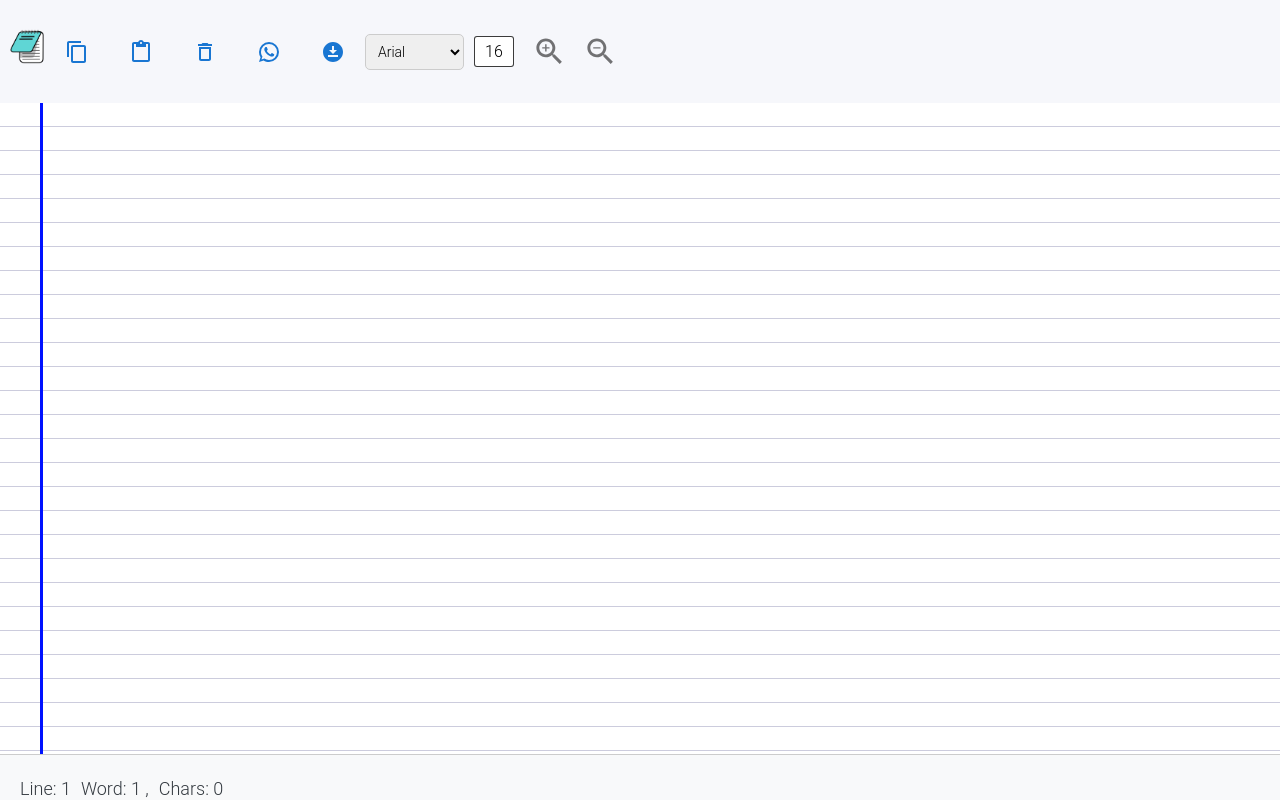
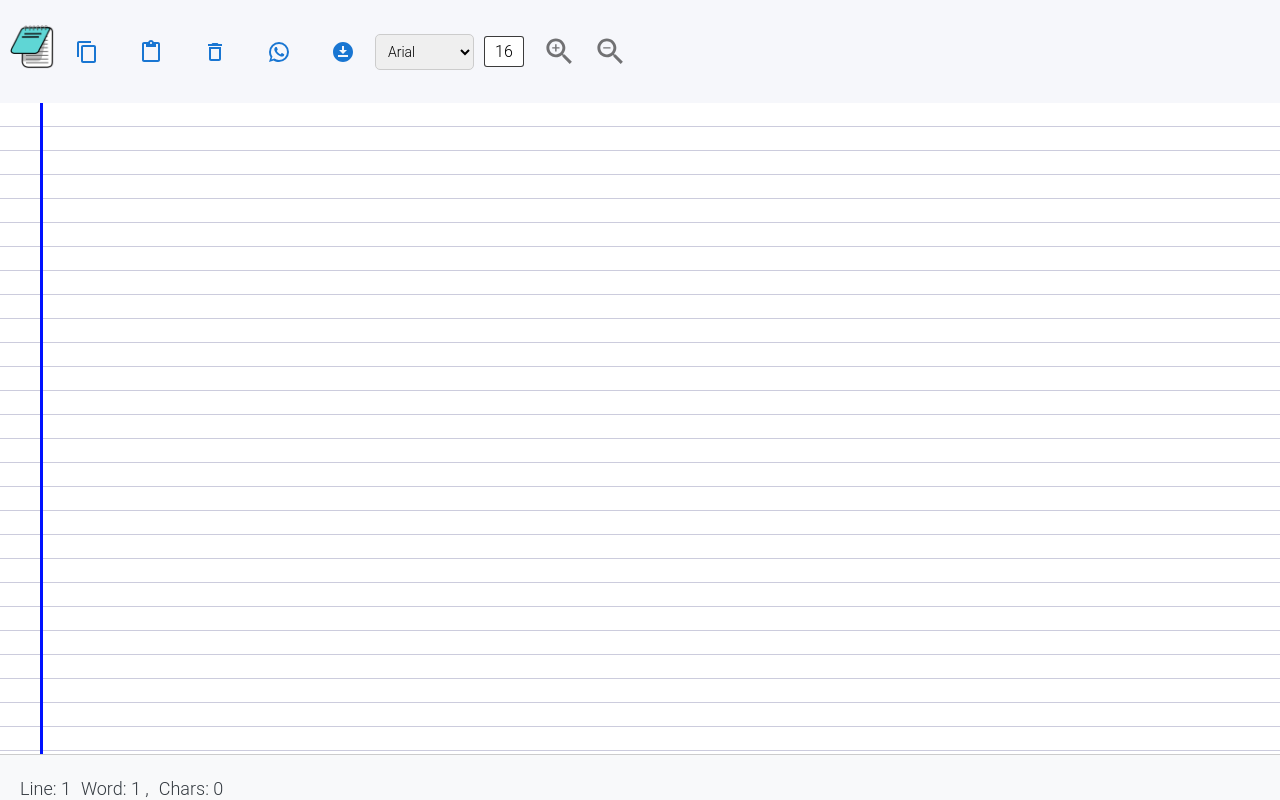
Before and after one commit to abhi9720/text-editor, a React (Create React App) app: page / in a window 1280 px wide. Built offline with nearby package versions, Linux system fonts and the light colour scheme.

Commit message:
manifest update'

```diff
--- a/src/App.css
+++ b/src/App.css
@@ -5,8 +5,8 @@
 }
 
 .logo {
-  width: 35px;
-  height: 35px;
+  width: 45px;
+  height: 45px;
   margin-right: 0px;
   margin-bottom: 10px;
 }
--- a/src/App.js
+++ b/src/App.js
@@ -76,6 +76,7 @@ const TextEditor = () => {
     const encodedText = encodeURIComponent(text);
     const shareUrl = `whatsapp://send?text=${encodedText}`;
     window.open(shareUrl, "_blank");
+
   }
 
 
```
